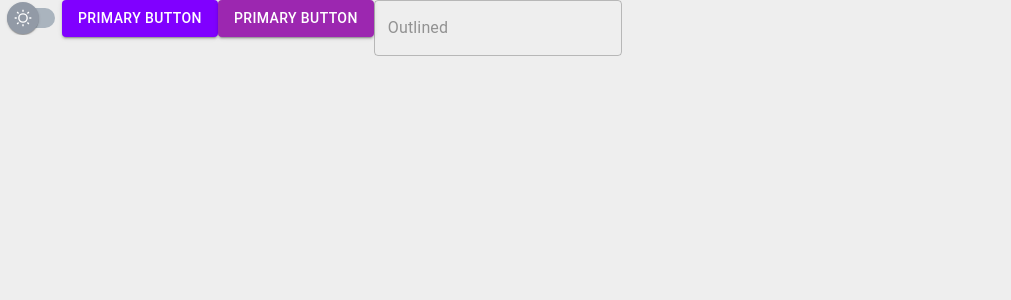
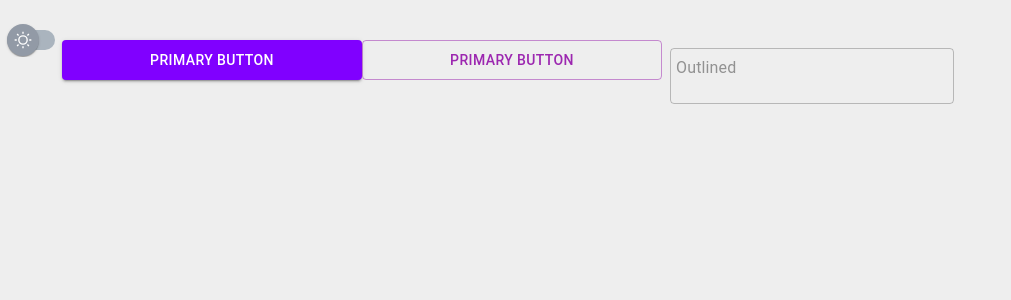
Before and after one commit to gabrielleandro0801/sp-graduado, a React app in the folder frontend/: page / in a window 1280 px wide. Shown: the top 300 px of the page, without its empty margins (0-1011 px from the left). Built offline with nearby package versions, Linux system fonts and the light colour scheme; the HTML template or start-up script is replaced by a standard one.

Commit message:
Feature(frontend): Adjust basic components to start login screen

```diff
--- a/frontend/src/App.tsx
+++ b/frontend/src/App.tsx
@@ -1,8 +1,7 @@
 import React from 'react';
 import { CssBaseline, ThemeProvider } from '@mui/material';
 import MainTheme from './themes';
-import PrimaryButton from './components/PrimaryButton';
-import SecondaryButton from './components/SecondaryButton';
+import Button from './components/Button';
 import StyledSwitchTheme from './components/styles/SwitchTheme';
 import TextField from './components/TextField';
 import Constants from './commons/Constants';
@@ -21,13 +20,25 @@ const App = (): JSX.Element => {
     <ThemeProvider theme={changeTheme()}>
       <CssBaseline />
       <StyledSwitchTheme value={theme} defaultValue={Constants.THEMES.LIGHT} onChange={handleChange} />
-      <PrimaryButton size="medium" text="Primary Button" variantType="contained" />
-      <SecondaryButton size="medium" text="Primary Button" variantType="contained" />
+      <Button
+        size="medium"
+        text="Primary Button"
+        variantType="contained"
+        color="primary"
+        config={{ width: 300, height: 40, marginTop: 5 }}
+      />
+      <Button
+        size="medium"
+        text="Primary Button"
+        variantType="outlined"
+        color="secondary"
+        config={{ width: 300, height: 40, marginTop: 5 }}
+      />
       <TextField
         id="outlined-text-field"
         label="Outlined"
         variantType="outlined"
-        config={{ input: { color: '#000' } }}
+        config={{ input: { color: '#000' }, width: 300, padding: 1, marginTop: 5 }}
       />
     </ThemeProvider>
   );
--- /dev/null
+++ b/frontend/src/components/Button.tsx
@@ -0,0 +1,24 @@
+import React from 'react';
+import MUIButton from '@mui/material/Button';
+import IBaseButtonProps from '../interfaces/props/IButton';
+
+const Button = (props: IBaseButtonProps): React.ReactElement => {
+  const { text, variantType, disabled, materialHref, size, color, config, classes, onClick } = props;
+
+  return (
+    <MUIButton
+      variant={variantType}
+      disabled={disabled || false}
+      size={size}
+      href={materialHref}
+      color={color}
+      sx={config}
+      onClick={onClick}
+      className={classes}
+    >
+      {text}
+    </MUIButton>
+  );
+};
+
+export default Button;
--- a/frontend/src/components/PrimaryButton.tsx
+++ /dev/null
@@ -1,15 +0,0 @@
-import React from 'react';
-import Button from '@mui/material/Button';
-import IBaseButtonProps from '../interfaces/props/IBaseButton';
-
-const PrimaryButton = (props: IBaseButtonProps): React.ReactElement => {
-  const { text, variantType, disabled, materialHref, size } = props;
-
-  return (
-    <Button variant={variantType} disabled={disabled || false} size={size} href={materialHref} color="primary">
-      {text}
-    </Button>
-  );
-};
-
-export default PrimaryButton;
--- a/frontend/src/components/SecondaryButton.tsx
+++ /dev/null
@@ -1,15 +0,0 @@
-import React from 'react';
-import Button from '@mui/material/Button';
-import ISecondaryButtonProps from '../interfaces/props/IBaseButton';
-
-const SecondaryButton = (props: ISecondaryButtonProps): React.ReactElement => {
-  const { text, variantType, disabled, materialHref, size } = props;
-
-  return (
-    <Button variant={variantType} disabled={disabled || false} size={size} href={materialHref} color="secondary">
-      {text}
-    </Button>
-  );
-};
-
-export default SecondaryButton;
--- /dev/null
+++ b/frontend/src/interfaces/props/IButton.ts
@@ -0,0 +1,15 @@
+import { Theme } from '@emotion/react';
+import { SxProps } from '@mui/material';
+import React from 'react';
+
+export default interface IPrimaryButtonProps {
+  size: 'small' | 'medium' | 'large' | undefined;
+  variantType: 'text' | 'contained' | 'outlined' | undefined;
+  color: 'primary' | 'secondary';
+  config: SxProps<Theme>;
+  disabled?: boolean;
+  materialHref?: string;
+  text?: string;
+  classes?: any;
+  onClick?: React.MouseEventHandler<HTMLButtonElement> | undefined;
+}
```
Also changed, not shown: frontend/src/interfaces/props/IBaseButton.ts (deleted, +0 -7 lines).
